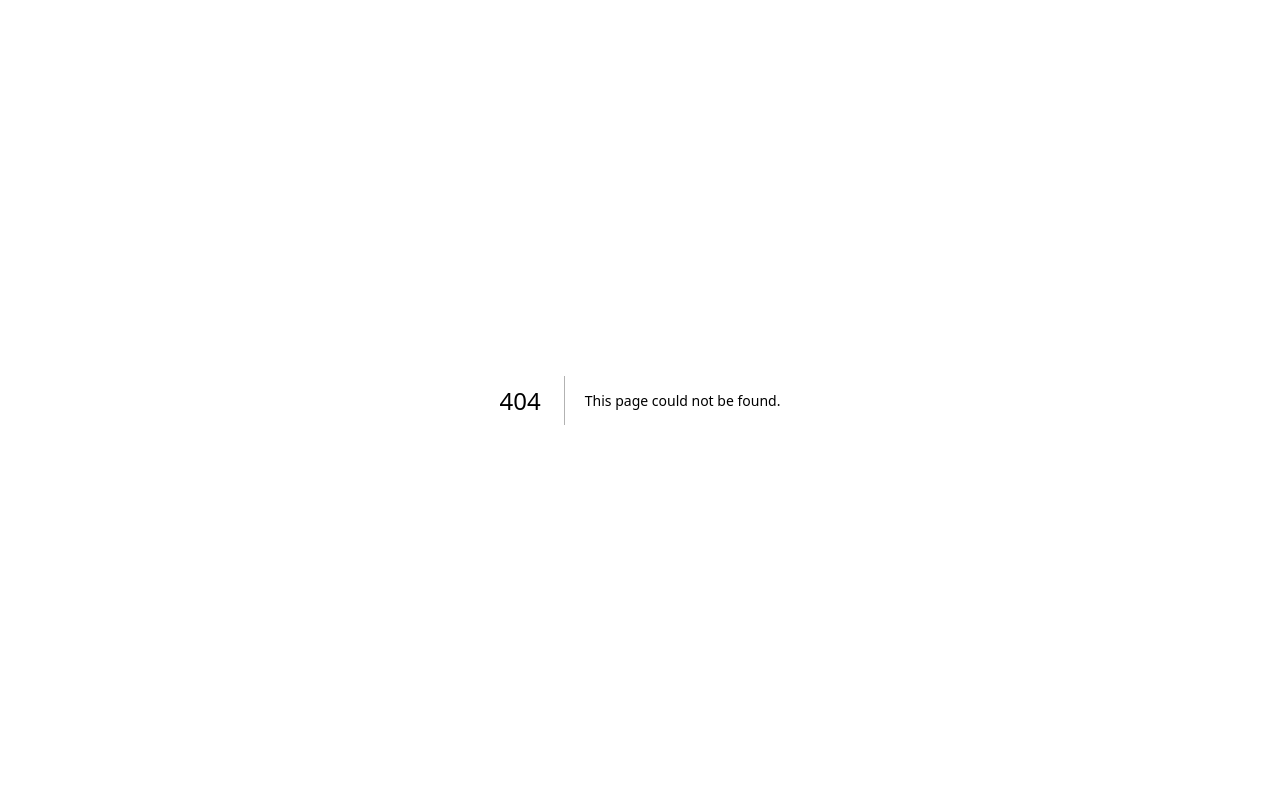
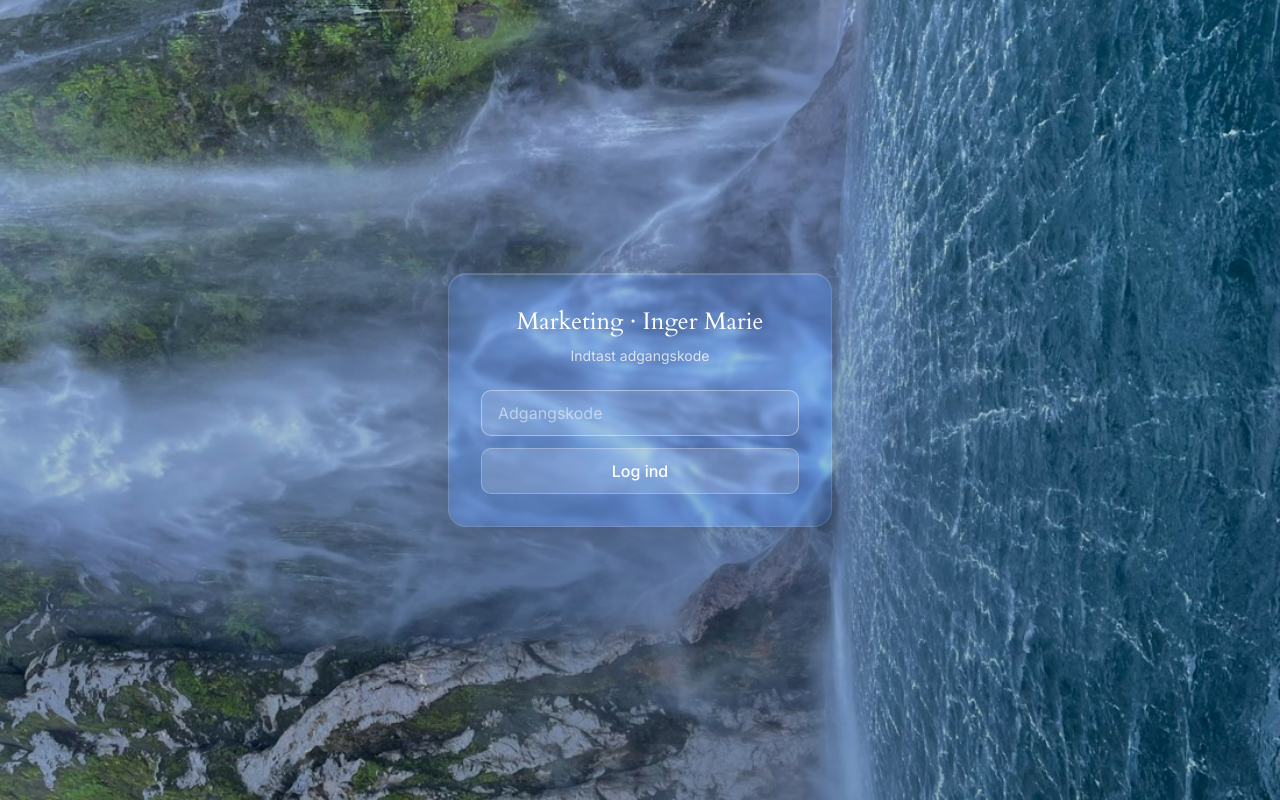
Before and after one commit to Naiture/Psykoterapeut.net, a Next.js app in the folder dashboard/: page /login in a window 1280 px wide. Before the commit this address had no page. Built offline with nearby package versions, Linux system fonts and the light colour scheme.

Commit message:
feat(dashboard): add password-gate (proxy.ts + login route)

```diff
--- /dev/null
+++ b/dashboard/src/app/(auth)/login/page.tsx
@@ -0,0 +1,48 @@
+import { Background } from "@/components/background";
+import { GlassCard } from "@/components/glass-card";
+
+export default async function LoginPage({
+  searchParams,
+}: {
+  searchParams: Promise<{ error?: string }>;
+}) {
+  const { error } = await searchParams;
+
+  return (
+    <>
+      <Background />
+      <main className="relative min-h-screen flex items-center justify-center p-6">
+        <GlassCard className="w-full max-w-sm p-8">
+          <h1 className="font-serif text-2xl text-white text-center drop-shadow-lg">
+            Marketing · Inger Marie
+          </h1>
+          <p className="mt-2 text-center text-sm text-white/75 drop-shadow">
+            Indtast adgangskode
+          </p>
+
+          <form action="/api/auth/login" method="POST" className="mt-6 space-y-3">
+            <input
+              type="password"
+              name="password"
+              required
+              autoFocus
+              placeholder="Adgangskode"
+              className="w-full rounded-lg border border-white/20 bg-white/10 px-4 py-2.5 text-white placeholder-white/50 backdrop-blur-sm focus:border-white/40 focus:outline-none"
+            />
+            <button
+              type="submit"
+              className="w-full rounded-lg border border-white/25 bg-white/15 px-4 py-2.5 text-white font-medium backdrop-blur-sm hover:bg-white/25 transition"
+            >
+              Log ind
+            </button>
+            {error && (
+              <p className="text-center text-sm text-rose-200 drop-shadow">
+                Forkert adgangskode
+              </p>
+            )}
+          </form>
+        </GlassCard>
+      </main>
+    </>
+  );
+}
--- /dev/null
+++ b/dashboard/src/app/api/auth/login/route.ts
@@ -0,0 +1,22 @@
+import { NextResponse } from "next/server";
+import { cookies } from "next/headers";
+
+export async function POST(req: Request) {
+  const form = await req.formData();
+  const password = form.get("password");
+
+  if (typeof password !== "string" || password !== process.env.DASHBOARD_PASSWORD) {
+    return NextResponse.redirect(new URL("/login?error=1", req.url), { status: 303 });
+  }
+
+  const cookieStore = await cookies();
+  cookieStore.set("dash_auth", "ok", {
+    httpOnly: true,
+    sameSite: "lax",
+    secure: process.env.NODE_ENV === "production",
+    maxAge: 60 * 60 * 24 * 30,
+    path: "/",
+  });
+
+  return NextResponse.redirect(new URL("/", req.url), { status: 303 });
+}
--- /dev/null
+++ b/dashboard/src/proxy.ts
@@ -0,0 +1,24 @@
+import { NextResponse, type NextRequest } from "next/server";
+
+const PUBLIC_PATHS = ["/login", "/api/auth/login"];
+
+export function middleware(req: NextRequest) {
+  const { pathname } = req.nextUrl;
+
+  if (PUBLIC_PATHS.some((p) => pathname === p || pathname.startsWith(p + "/"))) {
+    return NextResponse.next();
+  }
+
+  const authed = req.cookies.get("dash_auth")?.value === "ok";
+  if (!authed) {
+    const url = req.nextUrl.clone();
+    url.pathname = "/login";
+    return NextResponse.redirect(url);
+  }
+
+  return NextResponse.next();
+}
+
+export const config = {
+  matcher: ["/((?!_next/static|_next/image|favicon.ico|bg/).*)"],
+};
```
Also changed, not shown: 1 other file (tests, documents, lock files or other folders).
